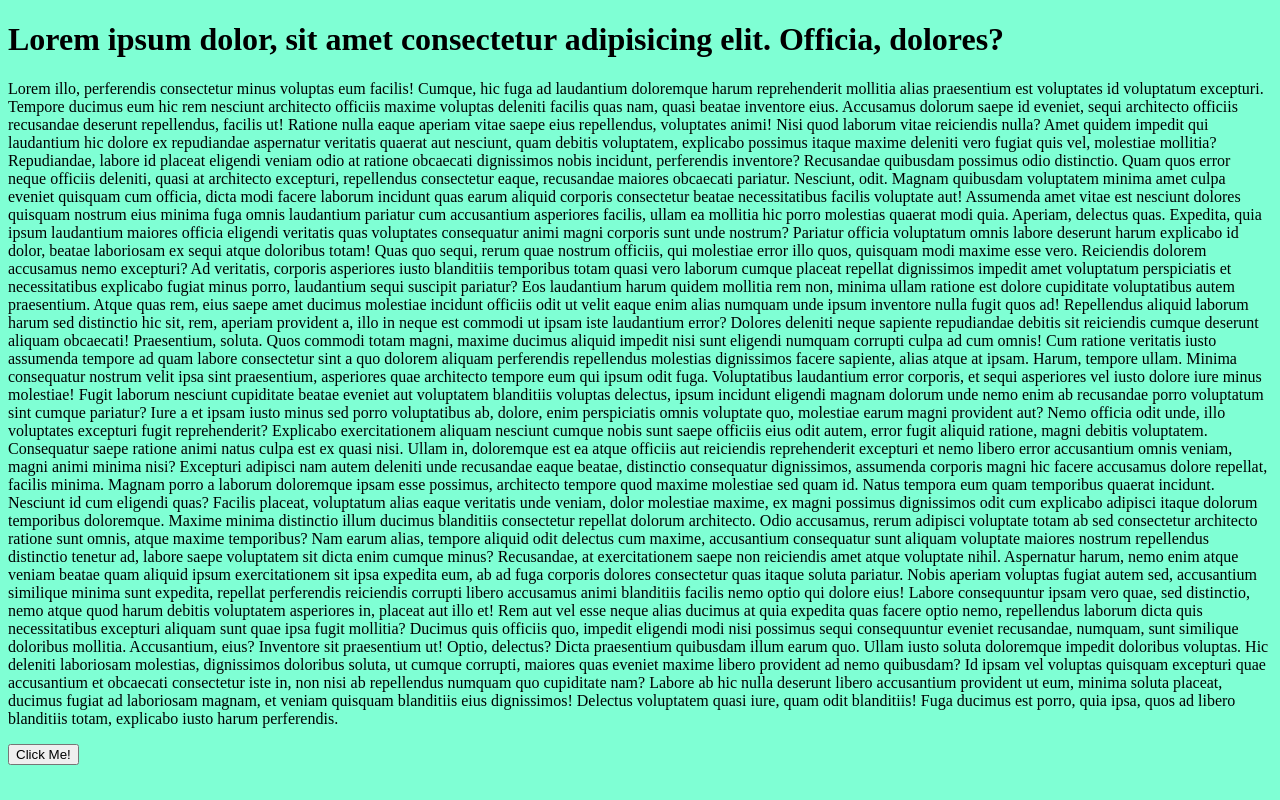
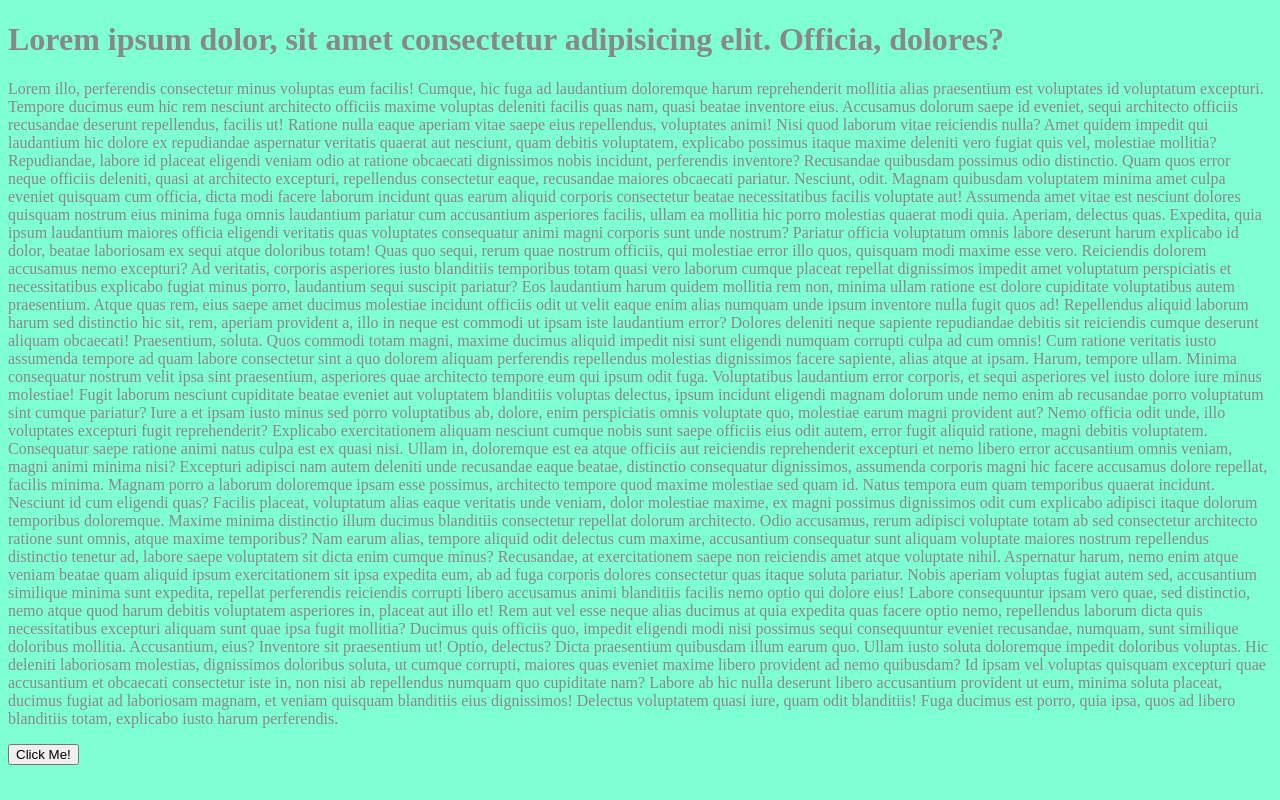
Before and after one commit to Angelozam17/Falcons, a plain HTML site: page index.html in a window 1280 px wide. Drawn offline with Linux system fonts and the light colour scheme.

Commit message:
Text color gray

```diff
--- a/styles/main.css
+++ b/styles/main.css
@@ -4,4 +4,5 @@
 
 body{
     background-color: aquamarine;
+    color: rgb(136, 136, 136);
 }
```
